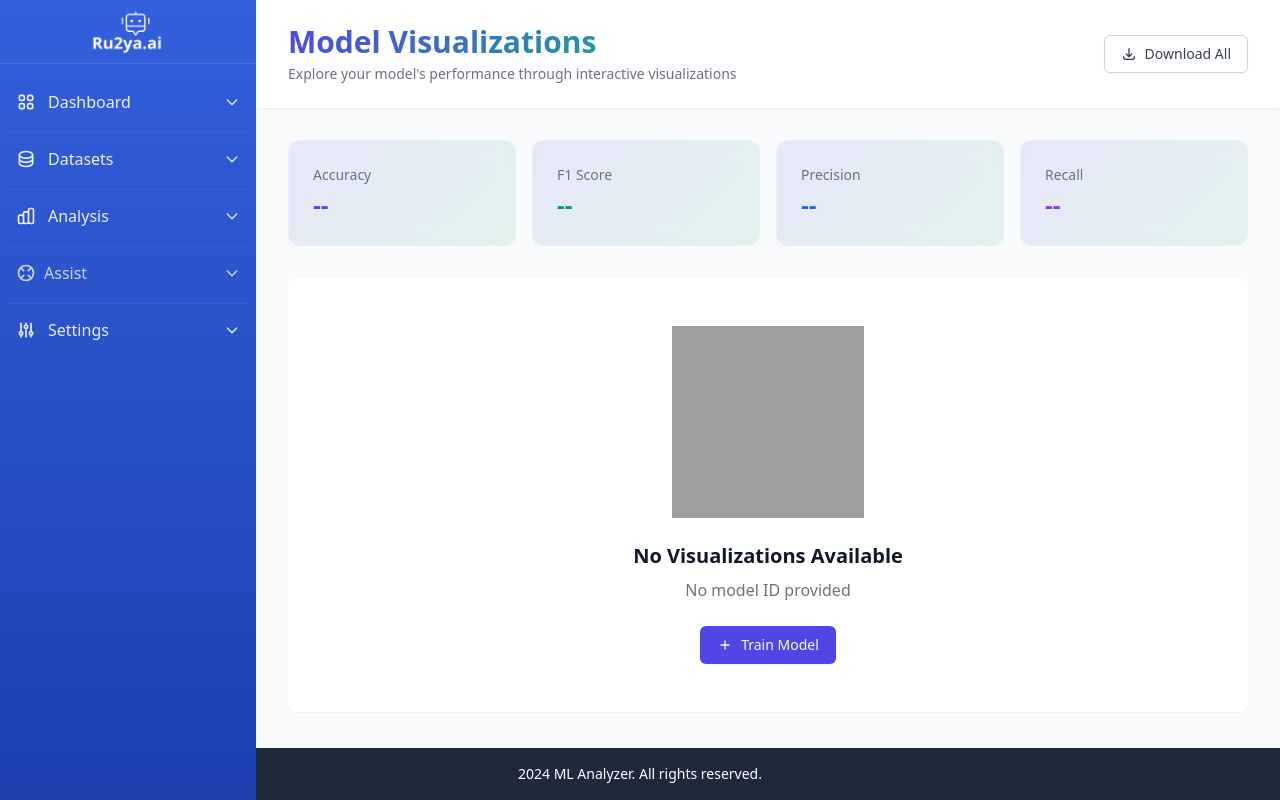
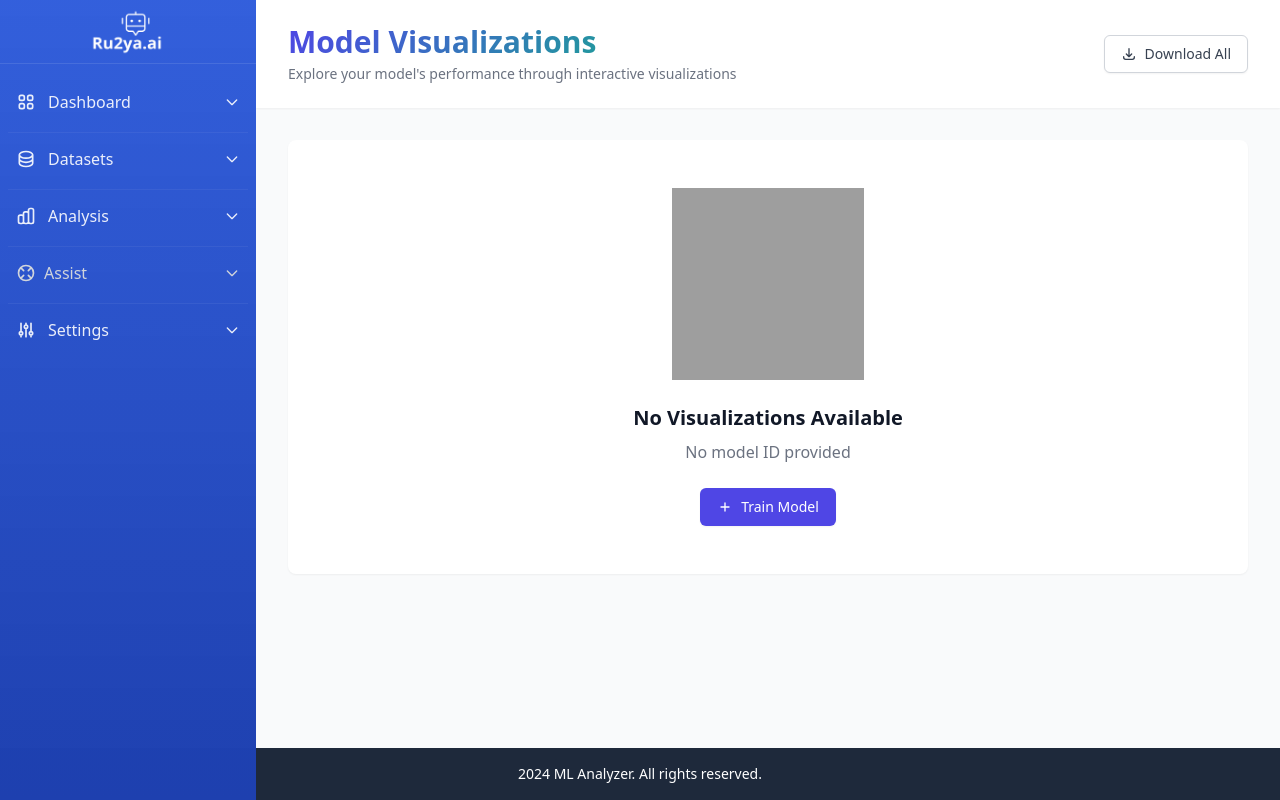
Before and after one commit to Andrew-Kiswaga-John/python_ML, a Django app: template DataFlowDesk/templates/model_visualizations.html in a window 1280 px wide. Run offline with Django 5.2, Linux system fonts and the light colour scheme; the template is opened without the code that fills it, so the values that code supplies are empty; some libraries are stand-ins or nearby versions; grey boxes are pictures that could not be loaded.

Commit message:
final changes

```diff
--- a/DataFlowDesk/templates/model_visualizations.html
+++ b/DataFlowDesk/templates/model_visualizations.html
@@ -72,24 +72,7 @@
 
     <!-- Model Stats Section -->
     <div class="max-w-7xl mx-auto px-4 sm:px-6 lg:px-8 py-8">
-        <div class="stats-grid mb-8">
-            <div class="stats-card rounded-xl p-6">
-                <h3 class="text-sm font-medium text-gray-500 mb-1">Accuracy</h3>
-                <p class="text-2xl font-bold text-indigo-600" id="modelAccuracy">--</p>
-            </div>
-            <div class="stats-card rounded-xl p-6">
-                <h3 class="text-sm font-medium text-gray-500 mb-1">F1 Score</h3>
-                <p class="text-2xl font-bold text-emerald-600" id="modelF1Score">--</p>
-            </div>
-            <div class="stats-card rounded-xl p-6">
-                <h3 class="text-sm font-medium text-gray-500 mb-1">Precision</h3>
-                <p class="text-2xl font-bold text-blue-600" id="modelPrecision">--</p>
-            </div>
-            <div class="stats-card rounded-xl p-6">
-                <h3 class="text-sm font-medium text-gray-500 mb-1">Recall</h3>
-                <p class="text-2xl font-bold text-purple-600" id="modelRecall">--</p>
-            </div>
-        </div>
+
 
         <!-- Visualizations Grid -->
         <div class="grid-masonry" id="visualizationsGrid">
```
